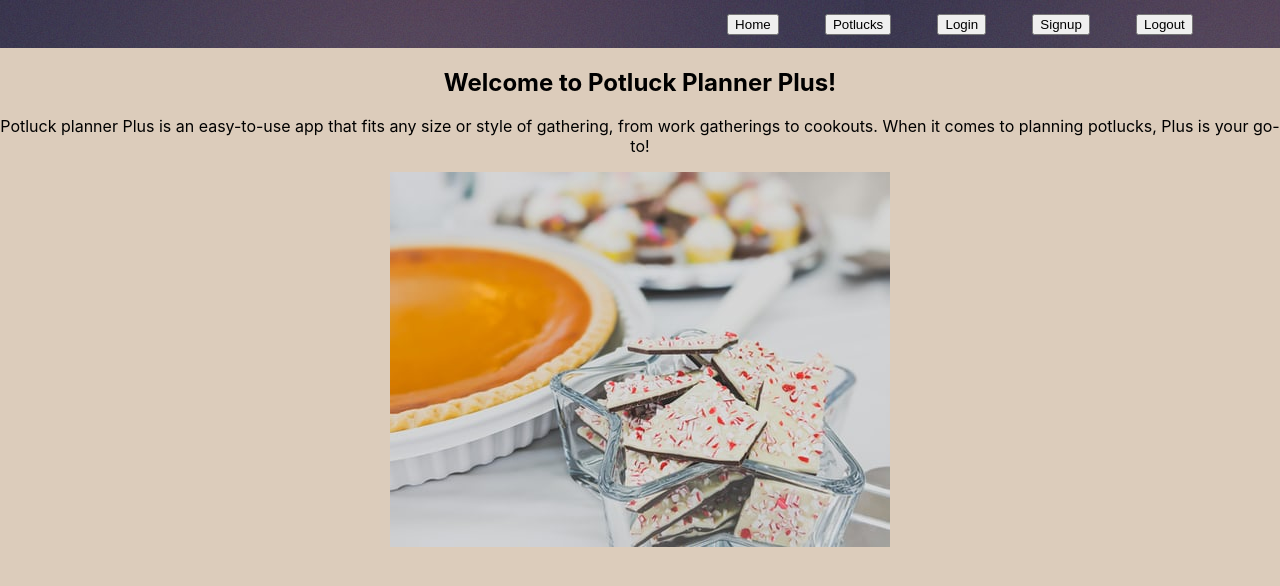
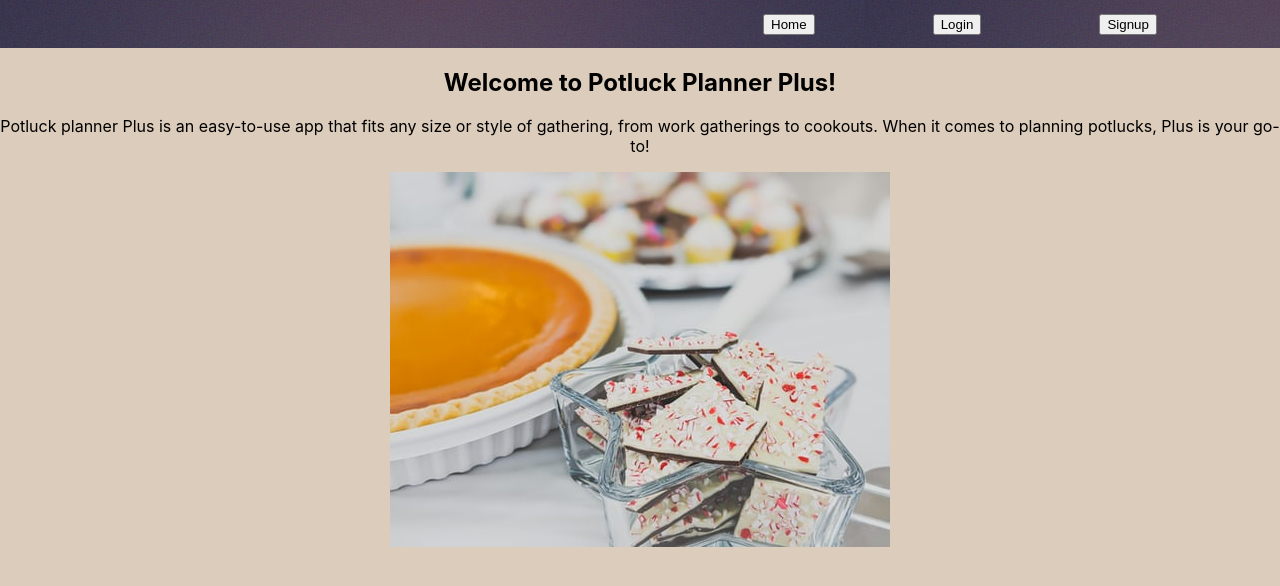
Before and after one commit to bw-potluck-planner-01/frontend, a React (Create React App) app: page / in a window 1280 px wide. Shown: the top 586 px of the page. Built offline with nearby package versions, Linux system fonts and the light colour scheme.

Commit message:
Modified header to respond to login status

```diff
--- a/src/components/Header.js
+++ b/src/components/Header.js
@@ -4,13 +4,15 @@ import styled from 'styled-components'
 import pic from '../assets/pic11.jpg'
 
 function Header () {
+    const token = localStorage.getItem('token')
+
     return <Heading>
         <Headnav>
             <Link classname='null' to='/'><button>Home</button></Link>
-            <Link classname='null' to='/potluck'><button>Potlucks</button></Link>
-            <Link classname='null' to='/login'><button>Login</button></Link>
-            <Link classname='null' to='/signup'><button>Signup</button></Link>
-            <Link><button>Logout</button></Link>
+            {token && <Link classname='null' to='/potluck'><button>Potlucks</button></Link>}
+            {!token && <Link classname='null' to='/login'><button>Login</button></Link>}
+            {!token && <Link classname='null' to='/signup'><button>Signup</button></Link>}
+            {token && <Link><button>Logout</button></Link>}
         </Headnav>
     </Heading>
 }
```
